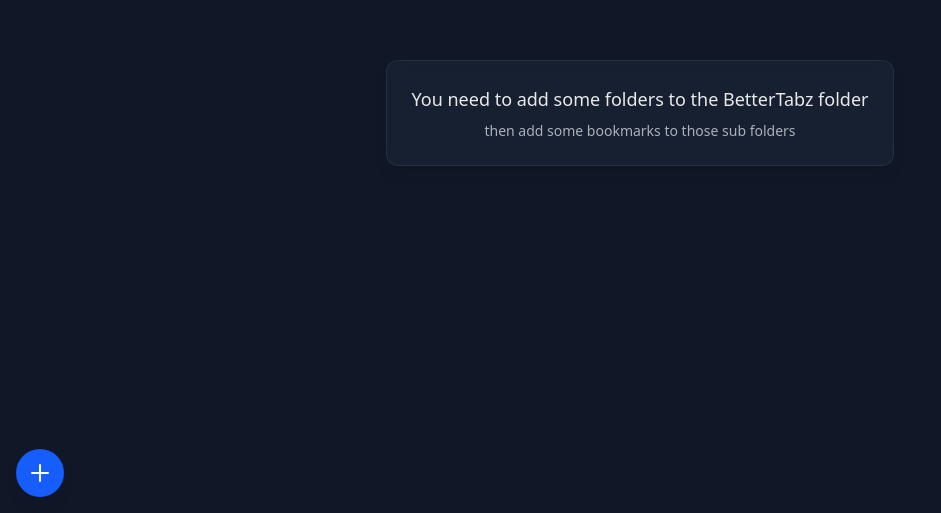
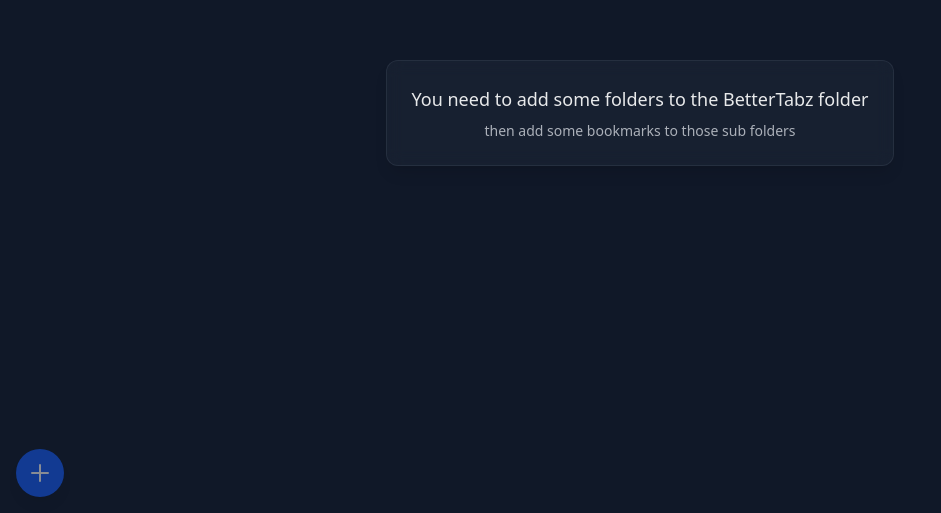
Before and after one commit to gccody/Better-Tabz, a React (Vite) app: page / in a window 1280 px wide. Shown: the part 287-800 px from the top of the page, without its empty margins (0-941 px from the left). Built offline with nearby package versions, Linux system fonts and the light colour scheme; the HTML template or start-up script is replaced by a standard one.

Commit message:
change: Changed add buttom from color transition to opacity transition

```diff
--- a/src/App.tsx
+++ b/src/App.tsx
@@ -40,7 +40,7 @@
         bookmarks.map((folder) => <Card folder={folder} />)
       )}
       <button
-        className="fixed bottom-4 left-4 bg-blue-600 hover:bg-blue-700 text-white p-3 rounded-full shadow-lg transition-colors"
+        className="fixed bottom-4 left-4 bg-blue-600 text-white p-3 rounded-full shadow-lg hover:opacity-100 opacity-50 transition-opacity"
         onClick={handleAddCard}
       >
         <svg xmlns="http://www.w3.org/2000/svg" className="h-6 w-6" fill="none" viewBox="0 0 24 24" stroke="currentColor">
```
